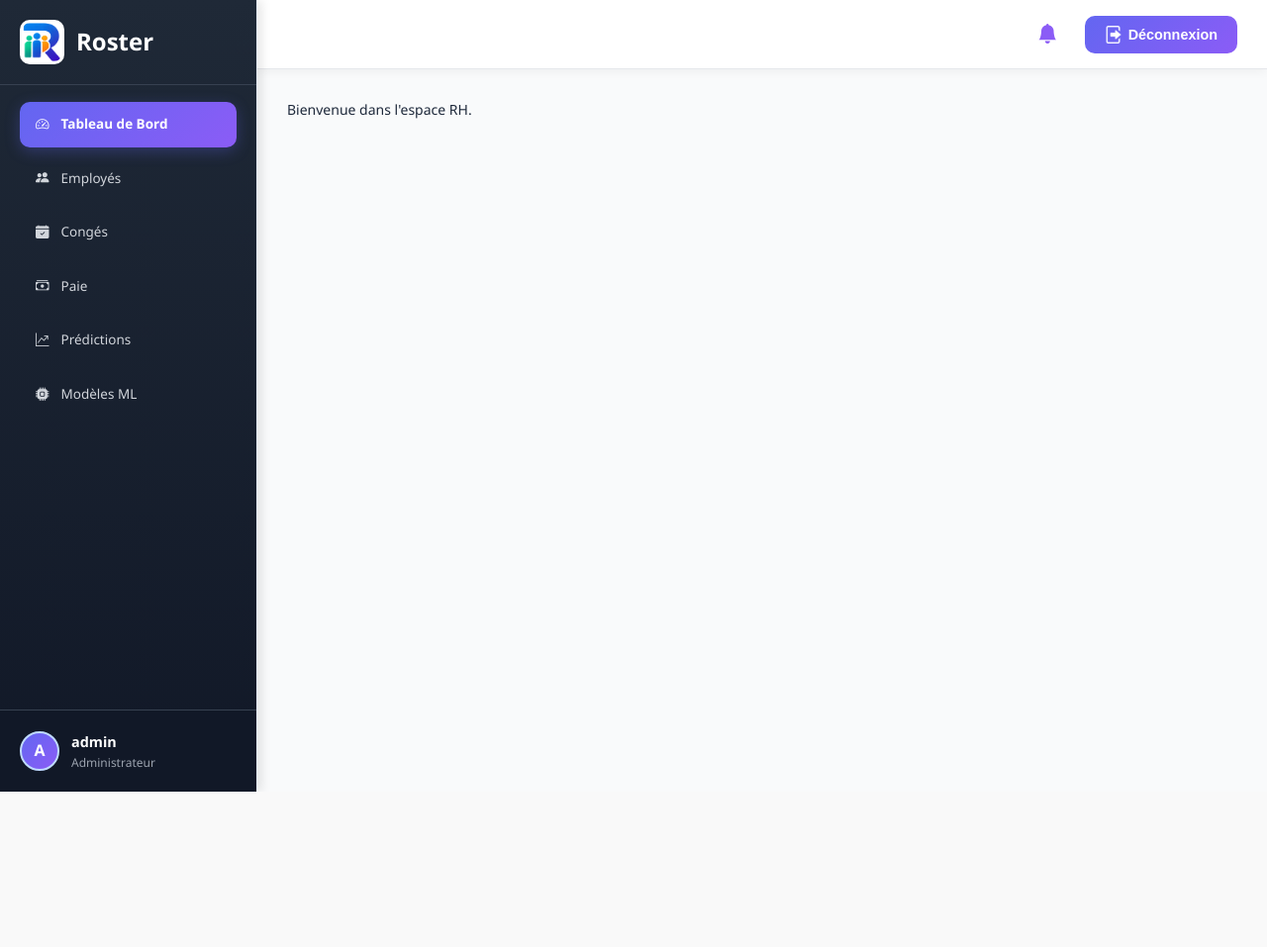
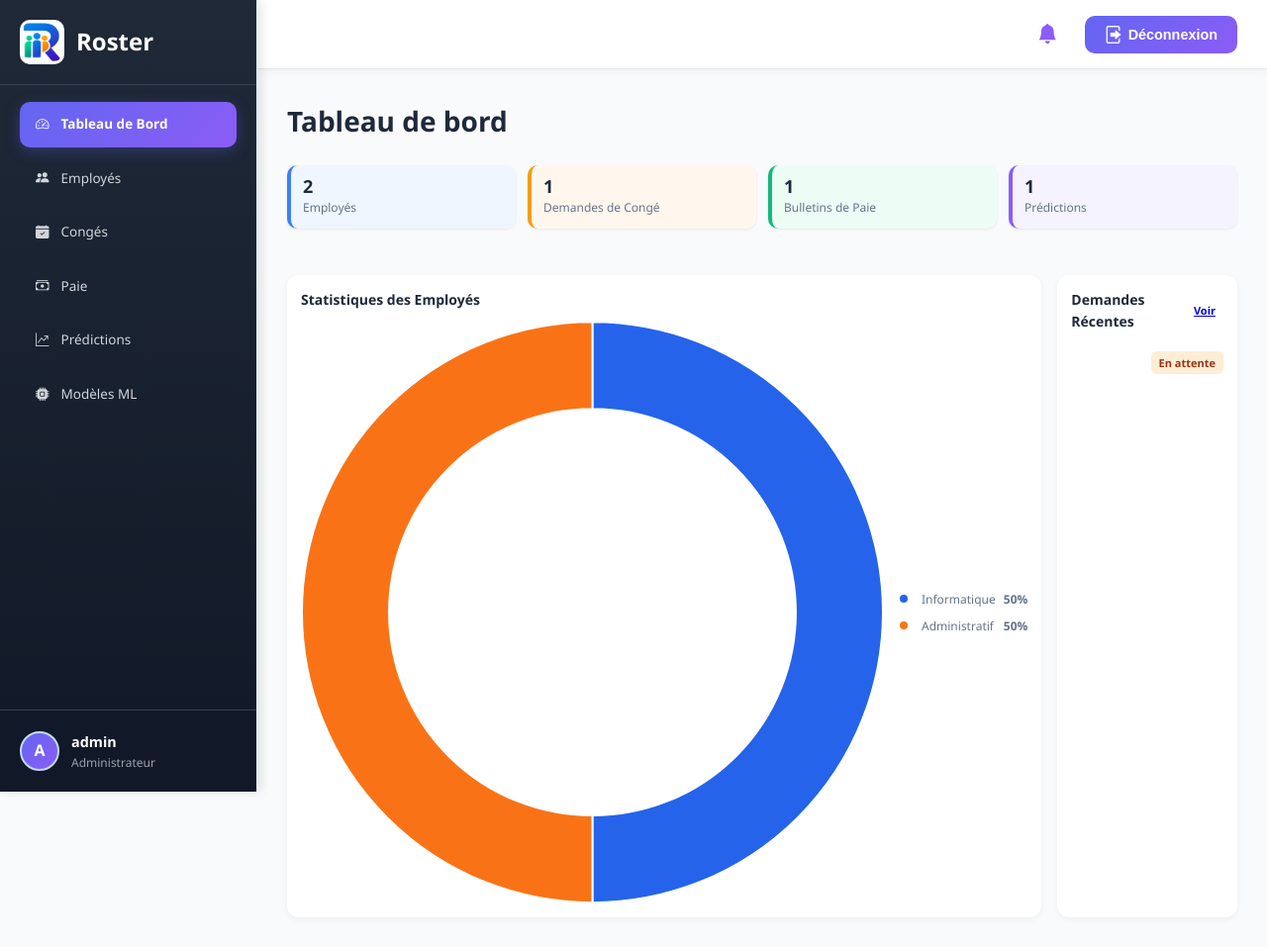
Before and after one commit to khadijaberki/Roster, a Django app: page /page-rh/ in a window 1280 px wide. Shown: the whole page at 99% size. Before the commit the page ends 800 px from the top, so only its background shows below. Run offline with Django 4.2, Linux system fonts and the light colour scheme; a user stored in the database is signed in; data comes from the database, SQL or seed files in the repository; both versions use the stored data as it was after the commit; tables that the repository leaves empty hold one stand-in row (values such as "Sample post").

Commit message:
modification de pronleme des lien

```diff
--- a/templates/employees/document_form.html
+++ b/templates/employees/document_form.html
@@ -1,4 +1,4 @@
-{% extends 'base.html' %}
+{% extends 'employees/base_rh.html' %}
 {% block title %}Ajouter Document{% endblock %}
 {% block page_title %}Ajouter un Document{% endblock %}
 
--- a/templates/employees/employee_detail.html
+++ b/templates/employees/employee_detail.html
@@ -1,4 +1,4 @@
-{% extends 'base.html' %}
+{% extends 'employees/base_rh.html' %}
 {% block title %}{{ emp.name }}{% endblock %}
 {% block page_title %}Fiche Employé{% endblock %}
 {% block content %}
--- a/templates/employees/employee_form.html
+++ b/templates/employees/employee_form.html
@@ -1,8 +1,8 @@
-{% extends 'base.html' %}
-{% block title %}{{ title }}{% endblock %}
-{% block page_title %}{{ title }}{% endblock %}
+{% extends 'employees/base_rh.html' %}
+
 
 {% block content %}
+<h1>ajouter un employé</h1><br>
 <div class="page-header">
   <a href="{% url 'employee_list' %}" class="btn btn-outline btn-sm">← Retour</a>
 </div>
--- a/templates/employees/modele_list.html
+++ b/templates/employees/modele_list.html
@@ -1,4 +1,4 @@
-{% extends 'base.html' %}
+{% extends 'employees/base_rh.html' %}
 {% block title %}Modèles ML{% endblock %}
 
 {% block content %}
--- a/templates/employees/page_rh.html
+++ b/templates/employees/page_rh.html
@@ -1,9 +1,256 @@
 {% extends 'employees/base_rh.html' %}
-{% load static %}
 
-
-
+{% block title %}Tableau de Bord{% endblock %}
 
 {% block content %}
-<p>Bienvenue dans l'espace RH.</p>
+
+<style>
+/* ===== STATS GRID COMPACT ===== */
+.stats-grid {
+  display: grid;
+  grid-template-columns: repeat(4, 1fr);
+  gap: 12px;
+}
+
+.stat-card {
+  padding: 12px;
+  border-radius: 10px;
+  display: flex;
+  align-items: center;
+  justify-content: space-between;
+}
+
+.stat-number {
+  font-size: 18px;
+  font-weight: bold;
+}
+
+.stat-label {
+  font-size: 12px;
+  color: var(--text-muted);
+}
+
+/* ===== COLORS ===== */
+.stat-card.blue { background: #eff6ff; color: #2563EB; }
+.stat-card.orange { background: #fff7ed; color: #F97316; }
+.stat-card.green { background: #ecfdf5; color: #10B981; }
+.stat-card.purple { background: #f5f3ff; color: #8B5CF6; }
+
+/* ===== GRID ===== */
+.grid-2 {
+  display: grid;
+  grid-template-columns: 1fr 1fr;
+  gap: 16px;
+}
+
+/* ===== CARD ===== */
+.card {
+  background: #fff;
+  padding: 14px;
+  border-radius: 12px;
+  box-shadow: 0 2px 6px rgba(0,0,0,0.05);
+}
+
+.section-title {
+  font-size: 14px;
+  font-weight: 600;
+  margin-bottom: 10px;
+  display: flex;
+  justify-content: space-between;
+  align-items: center;
+}
+
+/* ===== CHART ===== */
+.chart-wrap {
+  display: flex;
+  align-items: center;
+  gap: 16px;
+}
+
+.dept-item {
+  display: flex;
+  align-items: center;
+  font-size: 12px;
+  padding: 4px 0;
+}
+
+.dept-dot {
+  width: 8px;
+  height: 8px;
+  border-radius: 50%;
+  margin-right: 6px;
+}
+
+/* ===== TABLE ===== */
+.table-wrap table {
+  width: 100%;
+  border-collapse: collapse;
+}
+
+.table-wrap th,
+.table-wrap td {
+  padding: 8px;
+  font-size: 13px;
+}
+
+.emp-avatar {
+  width: 28px;
+  height: 28px;
+  border-radius: 50%;
+  background: #ddd;
+  display: flex;
+  align-items: center;
+  justify-content: center;
+  font-size: 12px;
+}
+
+/* ===== SCORE ===== */
+.score-bar {
+  display: flex;
+  align-items: center;
+  gap: 8px;
+}
+
+.score-track {
+  flex: 1;
+  height: 6px;
+  background: #eee;
+  border-radius: 10px;
+}
+
+.score-fill {
+  height: 6px;
+  border-radius: 10px;
+}
+
+/* ===== BADGES ===== */
+.badge {
+  padding: 3px 8px;
+  font-size: 11px;
+  border-radius: 6px;
+}
+
+.badge-green { background: #d1fae5; color: #065f46; }
+.badge-red { background: #fee2e2; color: #991b1b; }
+.badge-orange { background: #ffedd5; color: #9a3412; }
+.badge-gray { background: #e5e7eb; color: #374151; }
+
+</style>
+
+<h1>Tableau de bord</h1>
+<br>
+
+<!-- ===== STATS ===== -->
+<div class="stats-grid">
+  <div class="stat-card blue">
+    <div>
+      <div class="stat-number">{{ total_employees }}</div>
+      <div class="stat-label">Employés</div>
+    </div>
+  </div>
+
+  <div class="stat-card orange">
+    <div>
+      <div class="stat-number">{{ total_conges }}</div>
+      <div class="stat-label">Demandes de Congé</div>
+    </div>
+  </div>
+
+  <div class="stat-card green">
+    <div>
+      <div class="stat-number">{{ total_bulletins }}</div>
+      <div class="stat-label">Bulletins de Paie</div>
+    </div>
+  </div>
+
+  <div class="stat-card purple">
+    <div>
+      <div class="stat-number">{{ total_predictions }}</div>
+      <div class="stat-label">Prédictions</div>
+    </div>
+  </div>
+</div>
+
+<br>
+
+<!-- ===== GRID ===== -->
+<div class="grid-2">
+
+  <!-- ===== CHART ===== -->
+  <div class="card">
+    <div class="section-title">Statistiques des Employés</div>
+
+    <div class="chart-wrap">
+      <canvas id="deptChart" width="140" height="140"></canvas>
+
+      <div>
+        {% for d in dept_data %}
+        <div class="dept-item">
+          <div class="dept-dot"></div>
+          <span>{{ d.name }}</span>
+          <strong style="margin-left:auto">{{ d.pct }}%</strong>
+        </div>
+        {% endfor %}
+      </div>
+    </div>
+  </div>
+
+  <!-- ===== CONGES ===== -->
+  <div class="card">
+    <div class="section-title">
+      Demandes Récentes
+      <a href="{% url 'conge_list' %}" class="badge">Voir</a>
+    </div>
+
+    {% for c in recent_conges %}
+    <div style="display:flex;justify-content:space-between;padding:8px 0;">
+      <span>{{ c.employee.name }}</span>
+
+      {% if c.status == 'Approuvé' %}
+        <span class="badge badge-green">{{ c.status }}</span>
+      {% elif c.status == 'Refusé' %}
+        <span class="badge badge-red">{{ c.status }}</span>
+      {% else %}
+        <span class="badge badge-orange">{{ c.status }}</span>
+      {% endif %}
+    </div>
+    {% empty %}
+      <p>Aucune demande</p>
+    {% endfor %}
+  </div>
+
+</div>
+
 {% endblock %}
+
+{% block extra_js %}
+<script>
+const colors = ['#2563EB','#F97316','#10B981','#8B5CF6','#EF4444','#06B6D4'];
+
+const deptData = {{ dept_data|safe }};
+
+document.querySelectorAll('.dept-dot').forEach((el, i) => {
+  el.style.background = colors[i];
+});
+
+const ctx = document.getElementById('deptChart').getContext('2d');
+
+new Chart(ctx, {
+  type: 'doughnut',
+  data: {
+    labels: deptData.map(d => d.name),
+    datasets: [{
+      data: deptData.map(d => d.count),
+      backgroundColor: colors,
+      borderWidth: 2
+    }]
+  },
+  options: {
+    cutout: '70%',
+    plugins: {
+      legend: { display: false }
+    }
+  }
+});
+</script>
+{% endblock %}
--- a/templates/employees/paie_list.html
+++ b/templates/employees/paie_list.html
@@ -1,7 +1,8 @@
-{% extends 'base.html' %}
+{% extends 'employees/base_rh.html' %}
 {% block title %}Paie{% endblock %}
-{% block page_title %}Bulletins de Paie{% endblock %}
+
 {% block content %}
+<h1>Gestion de la Paie</h1>
 <div class="page-header">
   <span></span>
   <a href="{% url 'paie_add' %}" class="btn btn-primary">+ Nouveau Bulletin</a>
--- a/templates/employees/prediction_form.html
+++ b/templates/employees/prediction_form.html
@@ -1,4 +1,4 @@
-{% extends 'base.html' %}
+{% extends 'employees/base_rh.html' %}
 
 {% block content %}
 <h1>Prédiction de Départ – Modèle ML</h1>
--- a/templates/employees/prediction_list.html
+++ b/templates/employees/prediction_list.html
@@ -1,5 +1,5 @@
-{% extends 'base.html' %}
 
+{% extends 'employees/base_rh.html' %}
 
 {% block content %}
 <h1>Prédictions RH</h1>
```
Also changed, not shown: templates/employees/conge_list.html (+6 -8 lines), templates/employees/employee_list.html (+7 -5 lines), templates/employees/paie_form.html (+4 -4 lines), templates/employees/prediction_add.html (+16 -17 lines), db.sqlite3, employees/views.py (line endings or trailing spaces).
